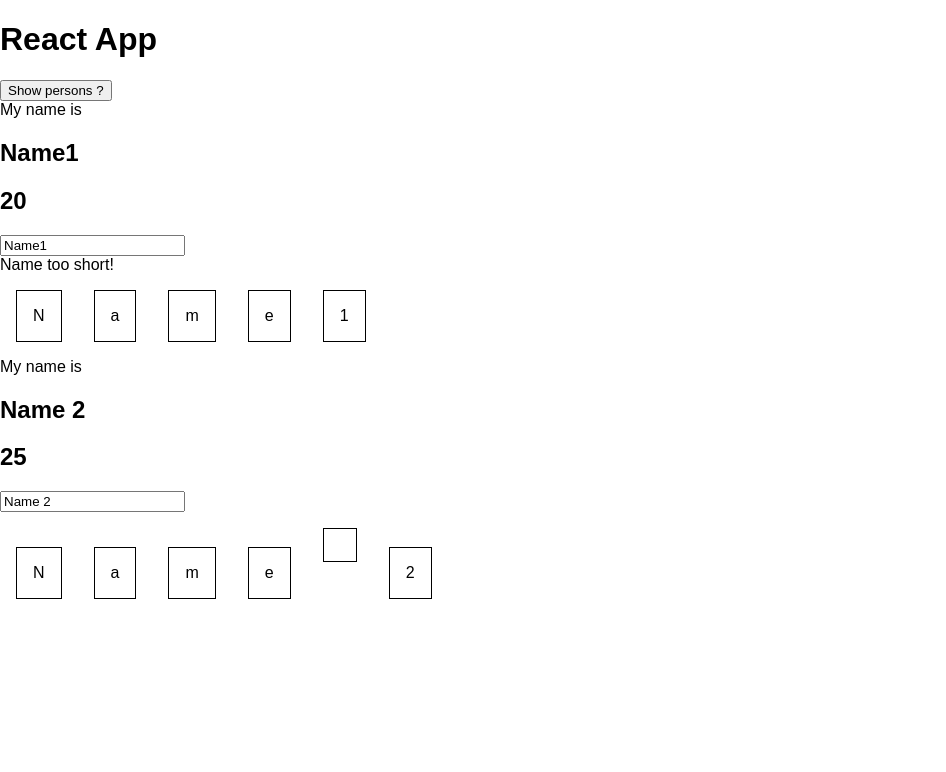
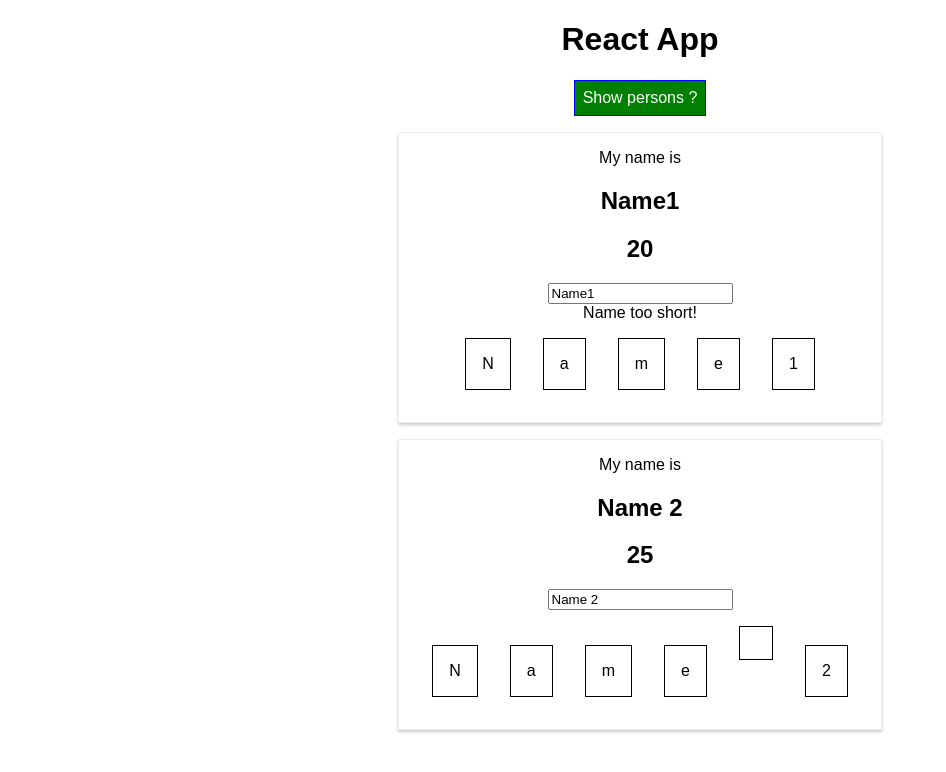
Before and after one commit to RRodCastro/react-burger, a React app: page / in a window 1280 px wide. Both pictures are taken after a click on the button "Show persons ?". Shown: the top 772 px of the page, without its empty margins (0-946 px from the left). Built offline with nearby package versions, Linux system fonts and the light colour scheme.

Commit message:
Refactor styles

```diff
--- a/src/App.css
+++ b/src/App.css
@@ -2,7 +2,7 @@
   text-align: center;
 }
 
-.show-button {
+.showButton {
 
   background-color: green;
   color: white;
@@ -13,10 +13,22 @@
 }
 
 
-.show-button:hover{
+.showButton:hover{
   font-weight: bold;
 }
 
 .red {
   background-color: red;
 }
+
+.charElement {
+  border: 1px solid black;
+  padding:  16px;
+  display: inline-block;
+  margin: 16px;
+  text-align: center;
+  cursor: pointer;
+}
+.charElement:hover{
+  font-weight: bold;
+}
--- a/src/App.js
+++ b/src/App.js
@@ -1,20 +1,8 @@
 import React, { Component } from 'react';
-import './App.css';
+import classes from './App.css';
 import Person from './Person/Person'
 import Validator from './Validator/Validator'
-import Radium, { StyleRoot } from 'radium'
 
-const charElementStyle = {
-  display: 'inline-block',
-  padding: '16px',
-  margin: '16px',
-  textAlign: 'center',
-  border: '1px solid black',
-  // Radium pseudo selector
-  ':hover': {
-    fontWeight: 'bold'
-  }
-}
 
 class App extends Component {
 
@@ -82,7 +70,7 @@ class App extends Component {
         name={person.name}
       >
         {person.name.split('').map( (ele, charIndex ) => (
-                <div onClick={ () => this.charClickHandlder(charIndex, person.id) } style={charElementStyle} key={` ${index}  ${charIndex}`}>
+                <div className={classes.charElement }onClick={ () => this.charClickHandlder(charIndex, person.id) } key={` ${index}  ${charIndex}`}>
                     {ele}
                 </div>
             ) )}
@@ -93,17 +81,15 @@ class App extends Component {
 
 
     return (
-      <StyleRoot>
-      <div className="App">
+      <div className={classes.App}>
           <h1>React App </h1>
-          <button className={ `show-button ${this.state.showPersons ? "red" : ""}` } onClick={() => this.showPersonsHandler()}>
+          <button className={ classes.showButton } onClick={() => this.showPersonsHandler()}>
             Show persons ?
           </button>
           {this.state.showPersons ?  persons : <div/>}
       </div>
-      </StyleRoot>
     );
   }
 }
 
-export default Radium(App);
+export default App;
--- a/src/Person/Person.css
+++ b/src/Person/Person.css
@@ -6,3 +6,8 @@
     padding: 16px;
     text-align: center;
 }
+@media (min-width: 500px) {
+    .Person {
+        width: 450px;
+    }
+}
--- a/src/Person/Person.js
+++ b/src/Person/Person.js
@@ -1,15 +1,9 @@
 import React from 'react';
-import Radium from 'radium'
-import './Person.css'
+import classes from  './Person.css'
 const person = (props) => {
-    const style = {
-        '@media (min-width: 500px)': {
-            width: '450px'
-        }
-    };
 
     return (
-        <div className="Person" style={style}>
+        <div className={classes.Person}>
             My name is
             <h2 onClick={props.deletePersonHandler }> {props.name}</h2>
             <h2> {props.age} </h2>
@@ -24,4 +18,4 @@ const person = (props) => {
 
 }
 
-export default Radium(person)
+export default person
```
